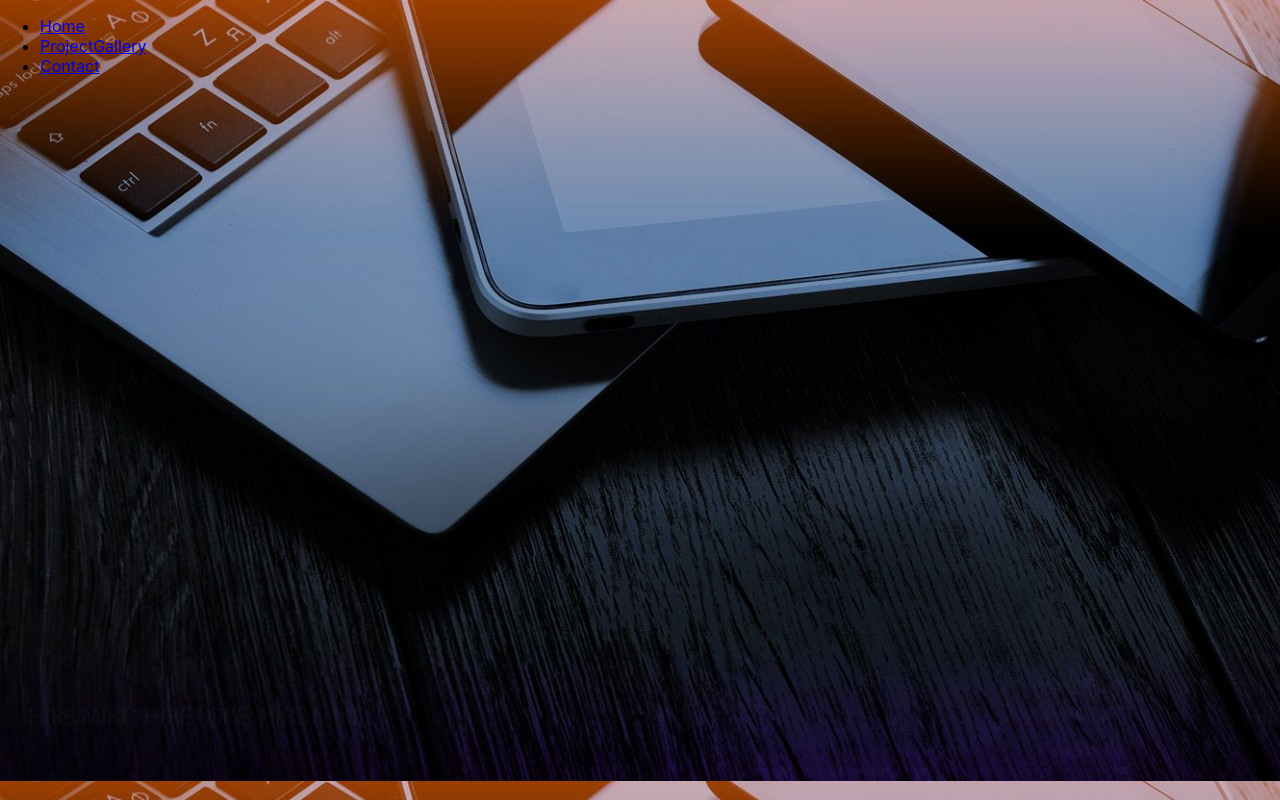
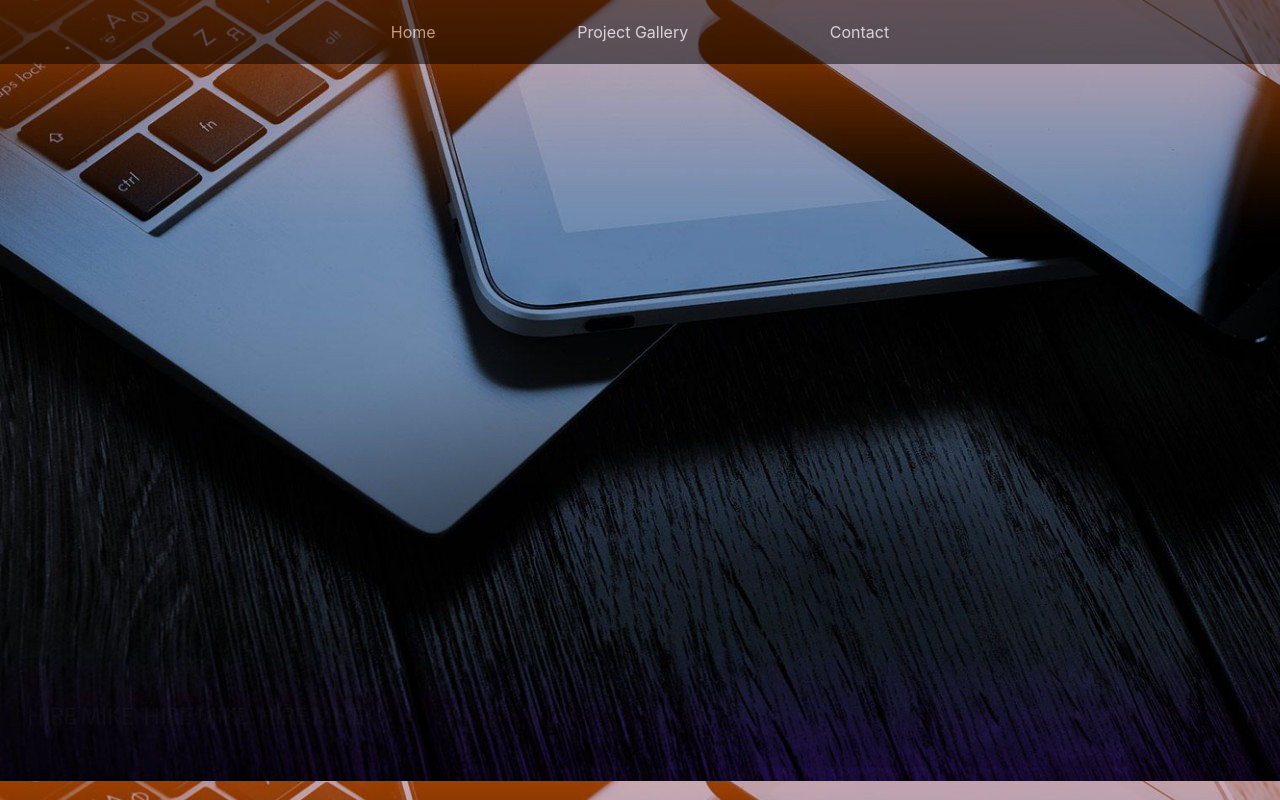
Before and after one commit to SashaK2609/React-Portfolio, a React (Create React App) app: page / in a window 1280 px wide. Built offline with nearby package versions, Linux system fonts and the light colour scheme; the HTML template or start-up script is replaced by a standard one.

Commit message:
added basic style to navbar and links

```diff
--- a/src/App.css
+++ b/src/App.css
@@ -1,3 +1,11 @@
+* {
+	padding: 0;
+	margin: 0;
+	text-decoration: none;
+	color: white;
+	list-style: none;
+}
+
 .App {
 	width: 100%;
 	height: auto;
@@ -7,8 +15,5 @@
 }
 
 body {
-	padding: 0;
-	margin: 0;
 	background-image: url(./Assets/bg-image.jpg);
-
 }
--- a/src/components/Header.js
+++ b/src/components/Header.js
@@ -1,12 +1,14 @@
 import React from "react";
 import { NavLink } from "react-router-dom";
+import "../styles/Header.css";
 
 const isActive = ({ isActive }) => isActive ? 'nav-link active' : 'nav-link';
 
 function Header() {
 	return (
-		<ul className="nav nav-tabs">
-      <li className="nav-item">
+		<nav className="navbar">
+		<ul className="nav">
+      <li className="nav-item NonOpaque">
         <NavLink
           to="/"
           end
@@ -20,7 +22,7 @@ function Header() {
           to="projectGallery/"
           className={ isActive }
         >
-          ProjectGallery
+          Project Gallery
         </NavLink>
       </li>
       <li className="nav-item">
@@ -33,6 +35,7 @@ function Header() {
         </NavLink>
       </li>
     </ul>
+	 </nav>
 	);
 }
 
--- a/src/styles/Header.css
+++ b/src/styles/Header.css
@@ -0,0 +1,21 @@
+.navbar {
+	width: 100%;
+	height: 4rem;
+	background-color: black;
+	opacity: 50%;
+	display: flex;
+	align-items: center;
+	justify-content: center;
+}
+
+.nav {
+	width: 50%;
+	height: 100%;
+	display: flex;
+	align-items: center;
+	justify-content: space-around;
+}
+
+.NonOpaque :not {
+	opacity: 1;
+}
```
